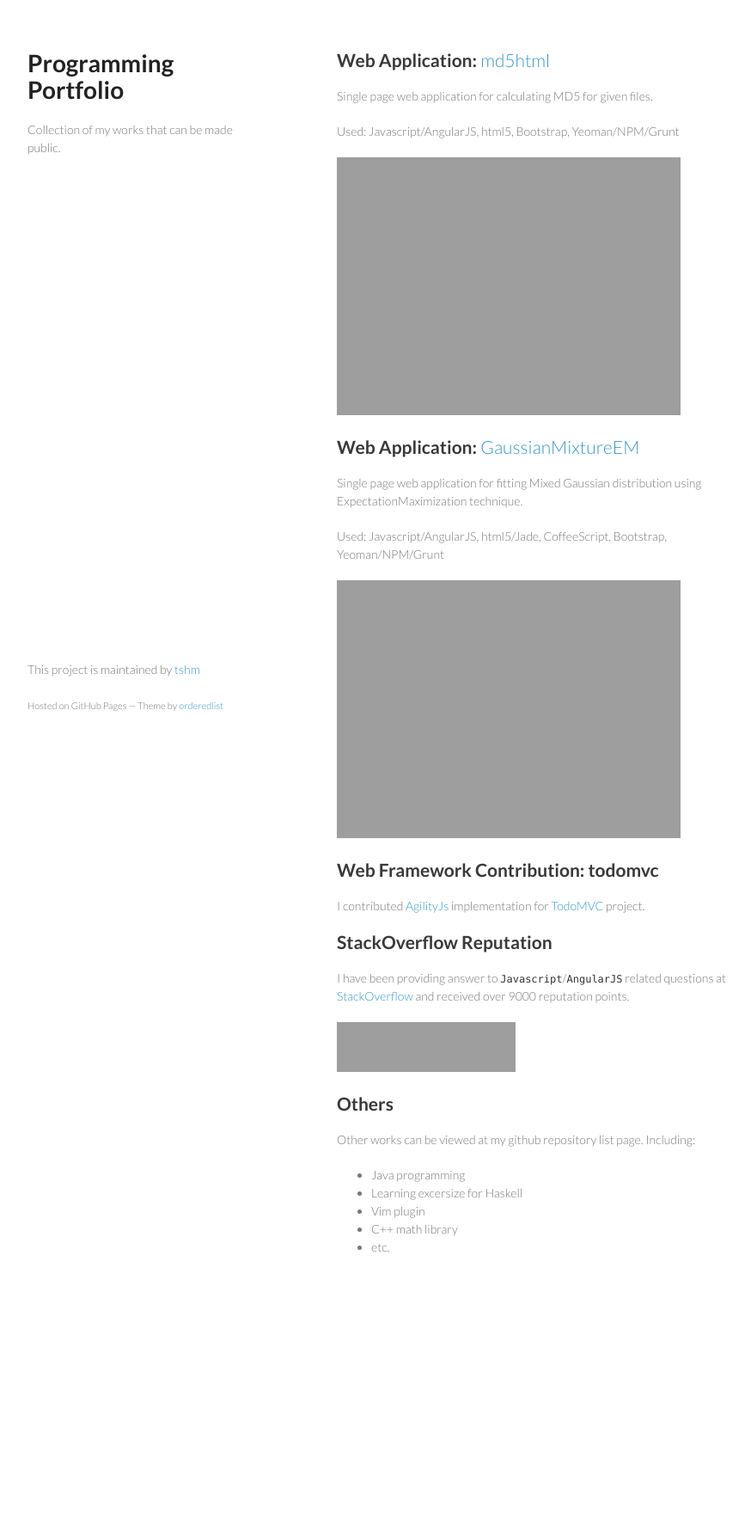
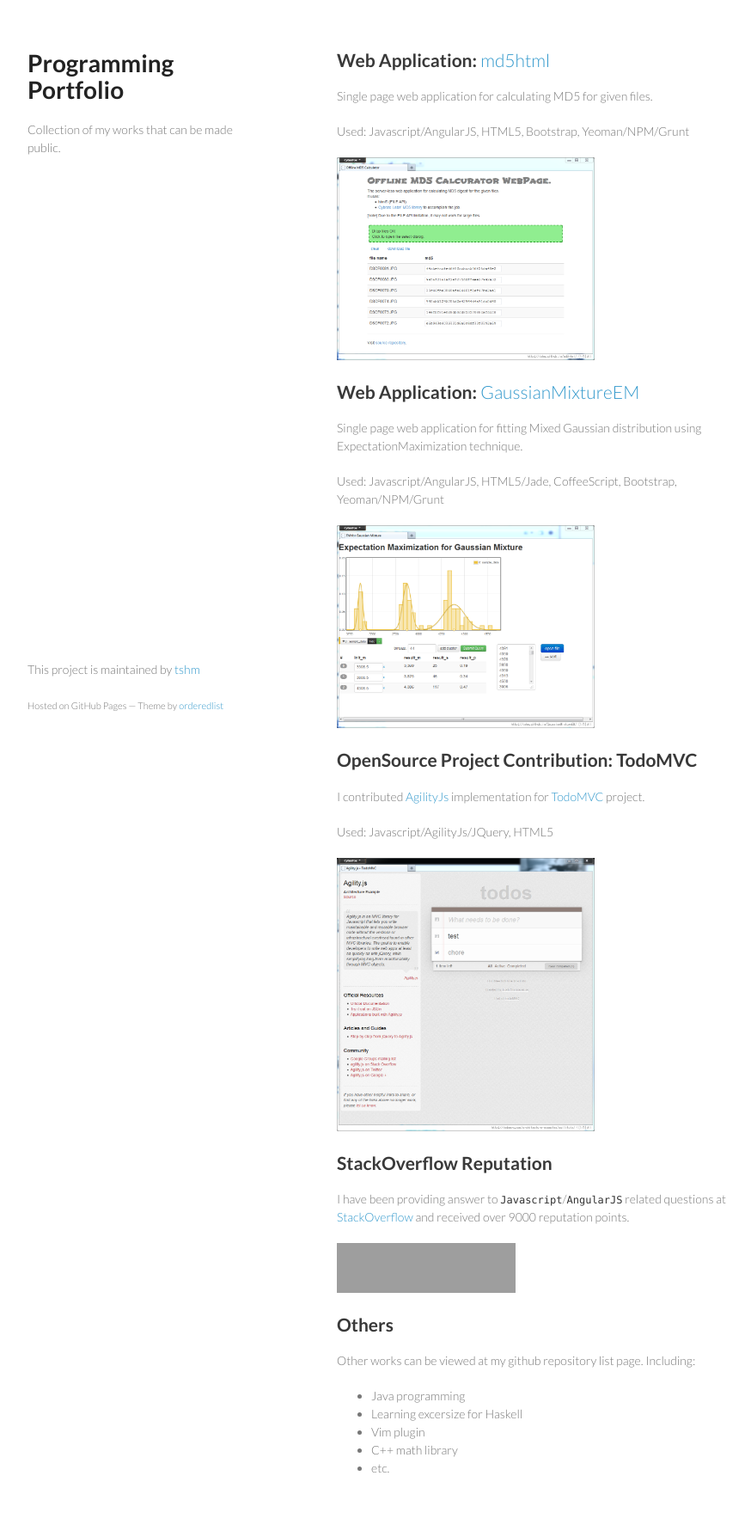
Before and after one commit to tshm/portfolio, a Jekyll site: the page built from index.md, in a window 1280 px wide. Shown: the whole page at 86% size, without its empty margins (178-1052 px from the left). Built offline with Jekyll 4.4.1, drawn with Linux system fonts in a browser that asks for light colours; Markdown is read by kramdown in place of the engine named in the settings; before the commit the page ends 1531 px from its top, so only the background shows below that; grey boxes are pictures that could not be loaded.

Commit message:
fixed image / todomvc description

```diff
--- a/index.md
+++ b/index.md
@@ -6,22 +6,27 @@
 Single page web application for calculating MD5 for
 given files.
 
-Used: Javascript/AngularJS, html5, Bootstrap, Yeoman/NPM/Grunt
+Used: Javascript/AngularJS, HTML5, Bootstrap, Yeoman/NPM/Grunt
 
-![screenshot of md5html webpage](image/md5html.png =300x)
+<img src="image/md5html.png" alt="screenshot of md5html webpage" width="300px">
 
 ## Web Application: [GaussianMixtureEM](http://tshm.github.io/GaussianMixtureEM)
 Single page web application for fitting Mixed
 Gaussian distribution using ExpectationMaximization technique.
 
-Used: Javascript/AngularJS, html5/Jade, CoffeeScript, Bootstrap, Yeoman/NPM/Grunt
+Used: Javascript/AngularJS, HTML5/Jade, CoffeeScript, Bootstrap, Yeoman/NPM/Grunt
 
-![screenshot of GaussianMixtureEM webpage](image/GaussianMixtureEM.png =300x)
+<img src="image/GaussianMixtureEM.png" alt="screenshot of GaussianMixtureEM webpage" width="300px">
 
-## Web Framework Contribution: todomvc
+## OpenSource Project Contribution: TodoMVC
 I contributed [AgilityJs](http://agilityjs.com/) implementation for
 [TodoMVC](http://todomvc.com/)
 project.
+
+Used: Javascript/AgilityJs/JQuery, HTML5
+
+<img src="image/TodoMVC.png" alt="screenshot of TodoMVC webpage" width="300px">
+
 
 ## StackOverflow Reputation
 I have been providing answer to `Javascript`/`AngularJS` related
```
